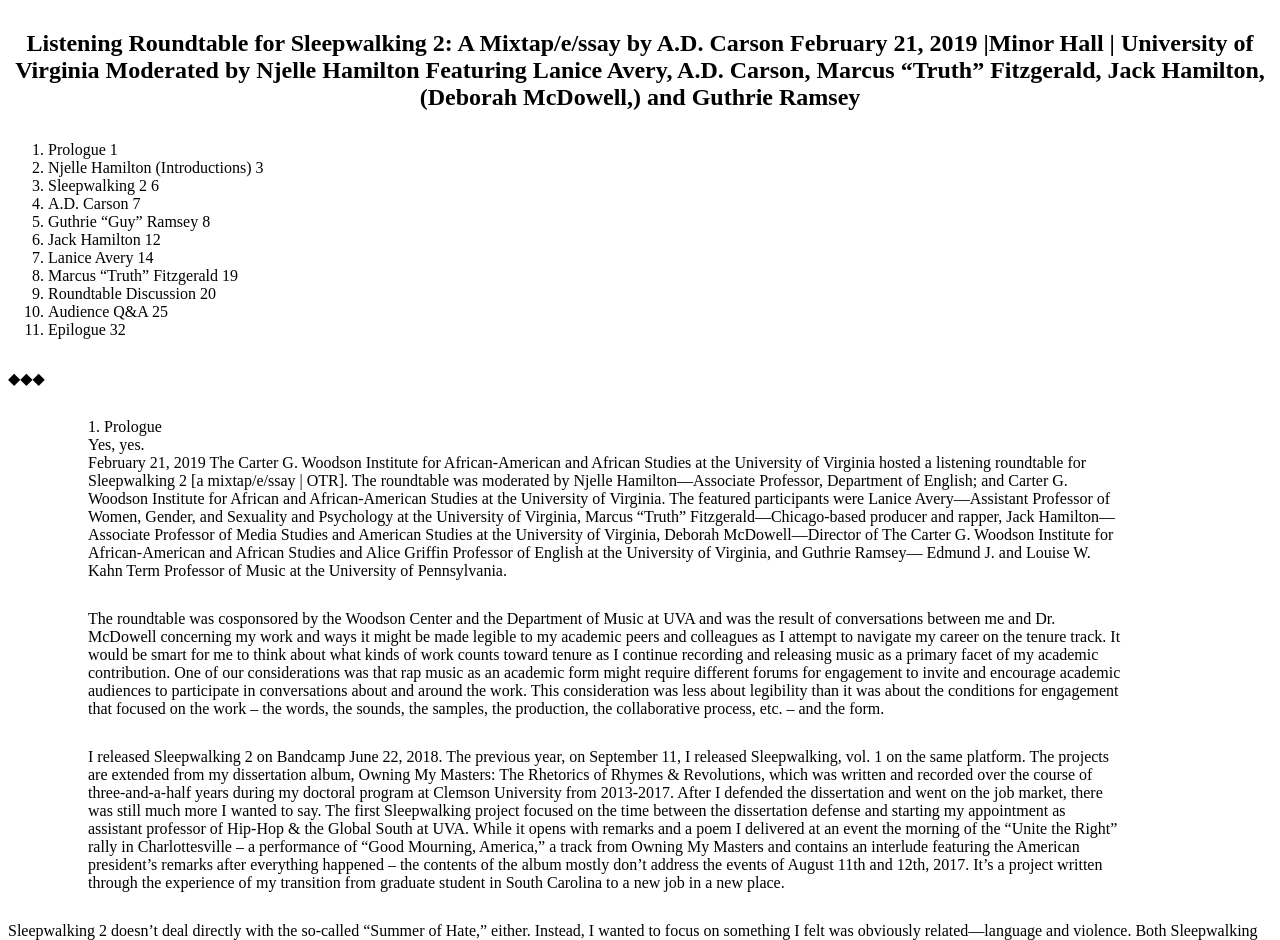
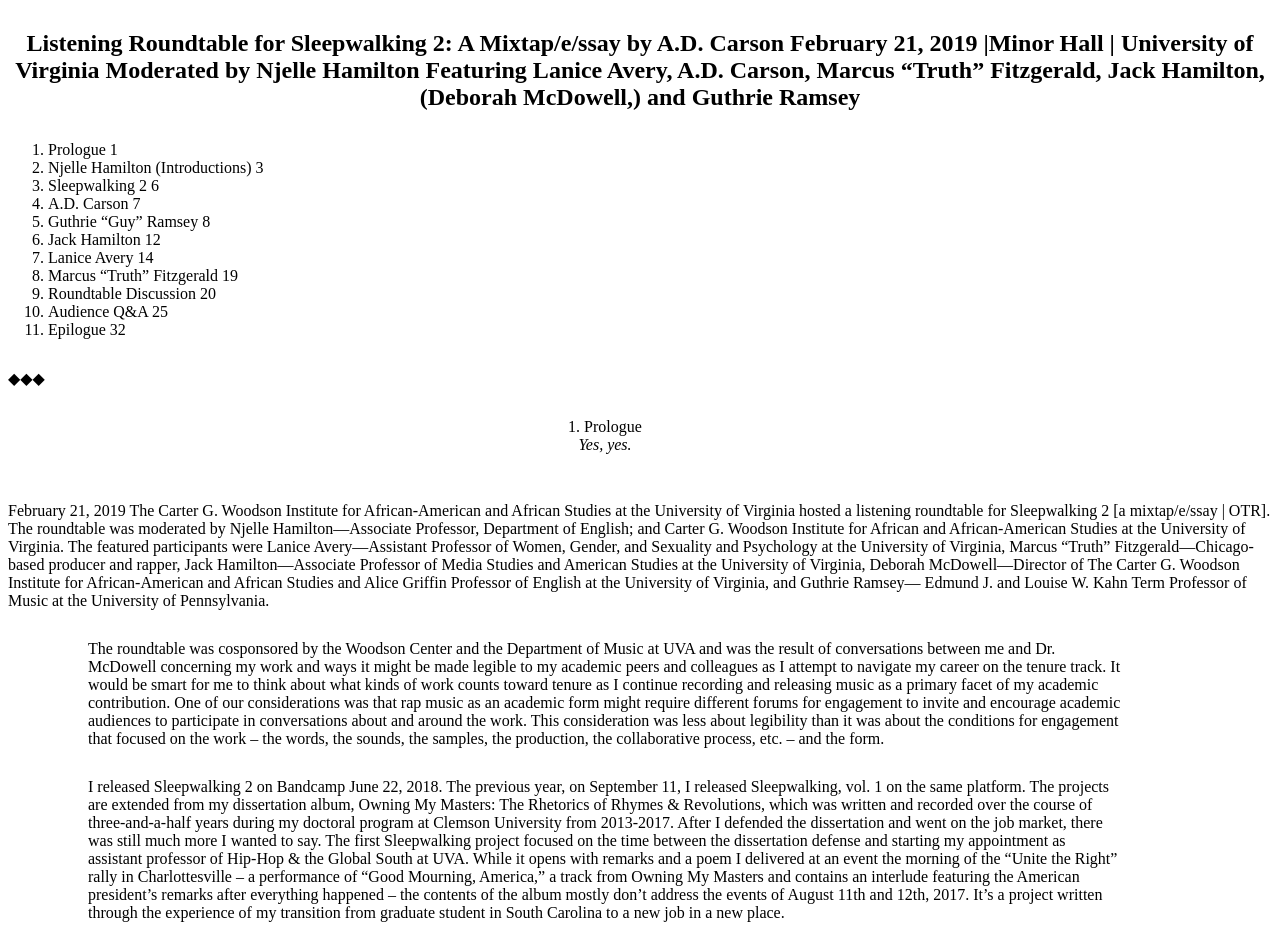
Before and after one commit to erodriguez742/carsondemo1, a plain HTML site: page index.html in a window 1280 px wide. Shown: the top 940 px of the page. Drawn offline with Linux system fonts and the light colour scheme.

Commit message:
Update index.html

```diff
--- a/index.html
+++ b/index.html
@@ -35,9 +35,9 @@
 </p>
 
 ◆◆◆
-  <p>
+  <p align="center">
 1.	Prologue<br>
-Yes, yes.<br>
+	  <i>Yes, yes.</i></p><br>
 February 21, 2019 The Carter G. Woodson Institute for African-American and African Studies at the University of Virginia hosted a listening roundtable for Sleepwalking 2 [a mixtap/e/ssay | OTR]. The roundtable was moderated by Njelle Hamilton—Associate Professor, Department of English; and Carter G. Woodson Institute for African and African-American Studies at the University of Virginia. The featured participants were Lanice Avery—Assistant Professor of Women, Gender, and Sexuality and Psychology at the University of Virginia, Marcus “Truth” Fitzgerald—Chicago-based producer and rapper, Jack Hamilton—Associate Professor of Media Studies and American Studies at the University of Virginia, Deborah McDowell—Director of The Carter G. Woodson Institute for African-American and African Studies and Alice Griffin Professor of English at the University of Virginia, and Guthrie Ramsey— Edmund J. and Louise W. Kahn Term Professor of Music at the University of Pennsylvania.
 	  <p>
 The roundtable was cosponsored by the Woodson Center and the Department of Music at UVA and was the result of conversations between me and Dr. McDowell concerning my work and ways it might be made legible to my academic peers and colleagues as I attempt to navigate my career on the tenure track. It would be smart for me to think about what kinds of work counts toward tenure as I continue recording and releasing music as a primary facet of my academic contribution. One of our considerations was that rap music as an academic form might require different forums for engagement to invite and encourage academic audiences to participate in conversations about and around the work. This consideration was less about legibility than it was about the conditions for engagement that focused on the work – the words, the sounds, the samples, the production, the collaborative process, etc. – and the form.
```
